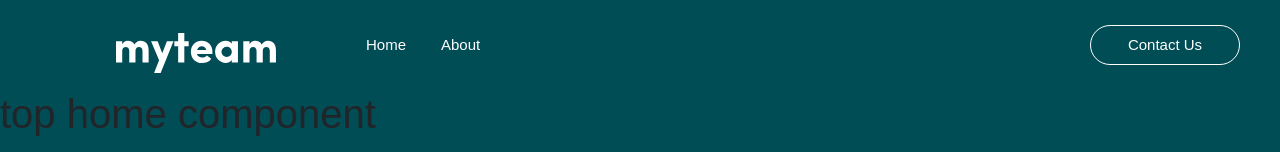
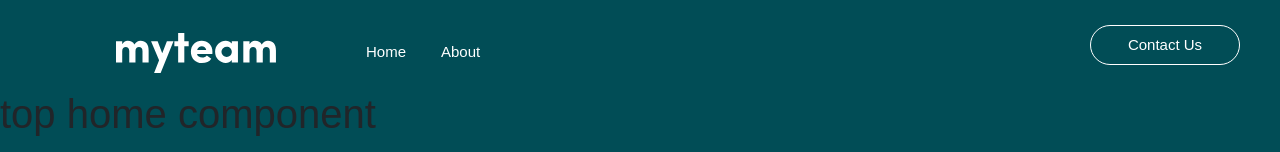
Before and after one commit to clf94-dev/myteam-vue, a Vue app: page / in a window 1280 px wide. Shown: the top 152 px of the page. Built offline with nearby package versions, Linux system fonts and the light colour scheme.

Commit message:
fixed issue with navbar showing in the middle

```diff
--- a/src/components/Navbar.vue
+++ b/src/components/Navbar.vue
@@ -105,9 +105,10 @@ export default {
     grid-gap: 35px;
     list-style: none;
     text-align: center;
-    justify-content: start;
+    justify-content: start=;
     margin-left: 50px;
-    align-items: center;
+    align-items: center !important;
+    margin-top: 15px;
 }
 
 @media screen and (max-width: 756px) {
```
